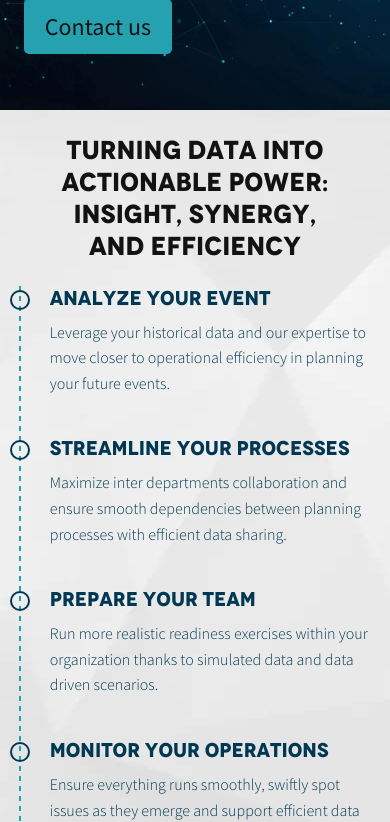
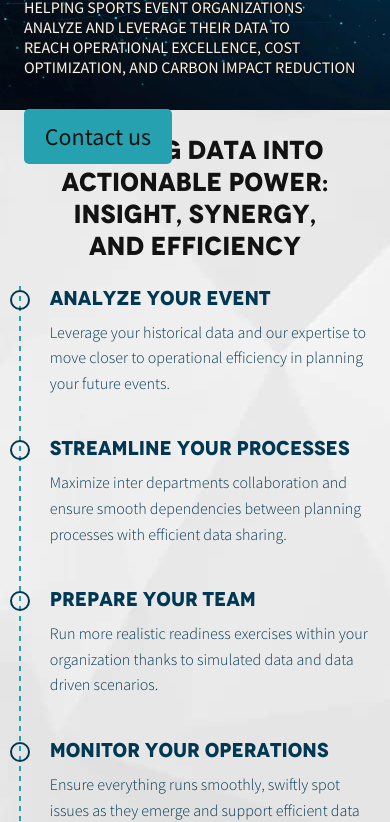
Before and after one commit to DrizztTeller/DrizztTeller.github.io, a plain HTML site: page index.html in a window 390 px wide. Shown: the part 278-1100 px from the top of the page. Drawn offline with Linux system fonts and the light colour scheme.

Commit message:
Mise à jour des styles CSS : modification de la position verticale des éléments pour un meilleur alignement

```diff
--- a/index.css
+++ b/index.css
@@ -751,7 +751,7 @@ small {
   width: 90%;
   height: fit-content;
   position: absolute;
-  top: clamp(15%, 15vw, 50%);
+  top: 50%;
   left: 2.4rem;
 }
 .hero__div-c__div-mask__div-img__div-text__h2 {
```
